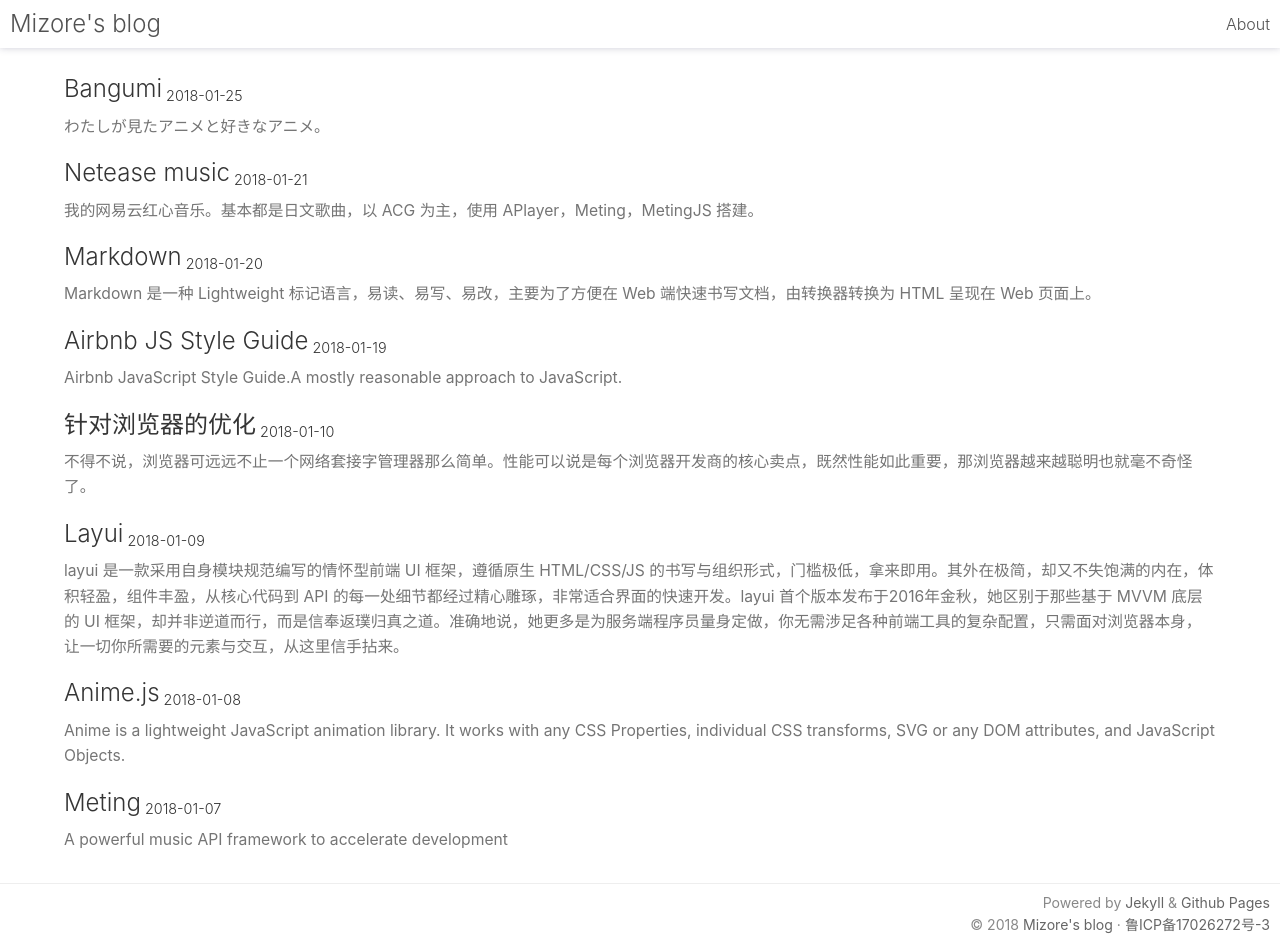
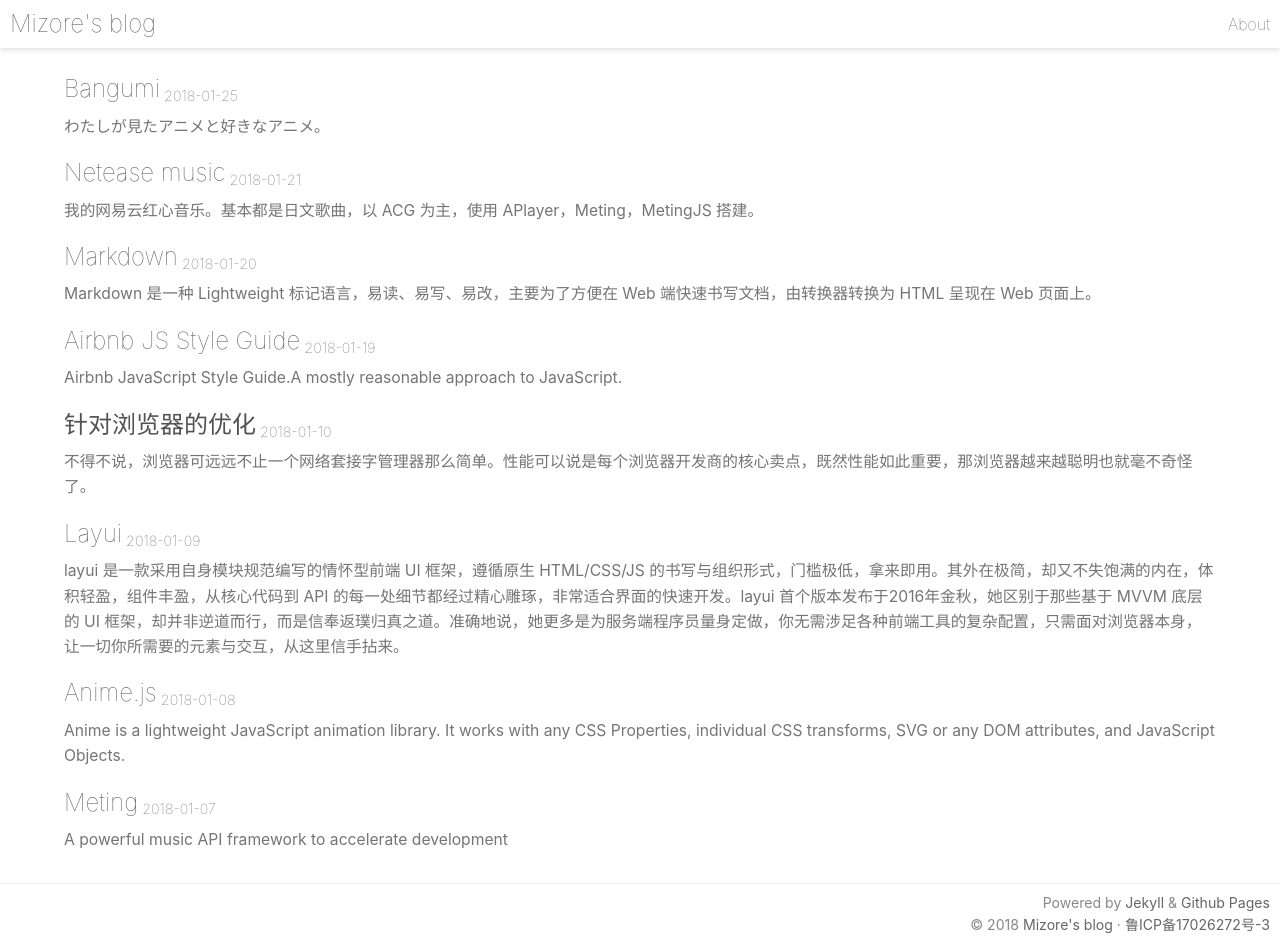
Before and after one commit to 0wQ/0wQ.github.io, a Jekyll site: the page built from index.html, in a window 1280 px wide and 947 px high. Built offline with Jekyll 4.4.1, drawn with Linux system fonts in a browser that asks for light colours; the list of posts is cut into pages by our own code.

Commit message:
blablabla

```diff
--- a/_config.yml
+++ b/_config.yml
@@ -2,7 +2,7 @@
 language:          zh-cn
 timezone:          Asia/Shanghai
 version:
-  css:             0.2.21
+  css:             0.2.22
   js:              0.2.11
 beian:             鲁ICP备17026272号-3
 url:               "https://blog.mizore.cn"
--- a/src/style.css
+++ b/src/style.css
@@ -40,6 +40,8 @@
 
 header {
   width: 100%;
+  -webkit-box-shadow: 0 0 7px rgba(50, 50, 93, .25);
+  -moz-box-shadow: 0 0 7px rgba(50, 50, 93, .25);
   box-shadow: 0 0 7px rgba(50, 50, 93, .25);
   position: fixed;
   background: #fff;
@@ -75,7 +77,7 @@
 }
 
 h1,h2,h3,h4,h5,h6,header *,.title,.post {
-  font-weight: 300;
+  font-weight: lighter;
 }
 
 p,ol,ul {
@@ -166,7 +168,7 @@
 }
 
 .post,.post * {
-  color: #353535 !important;
+  color: #525252 !important;
 }
 
 code {
```
